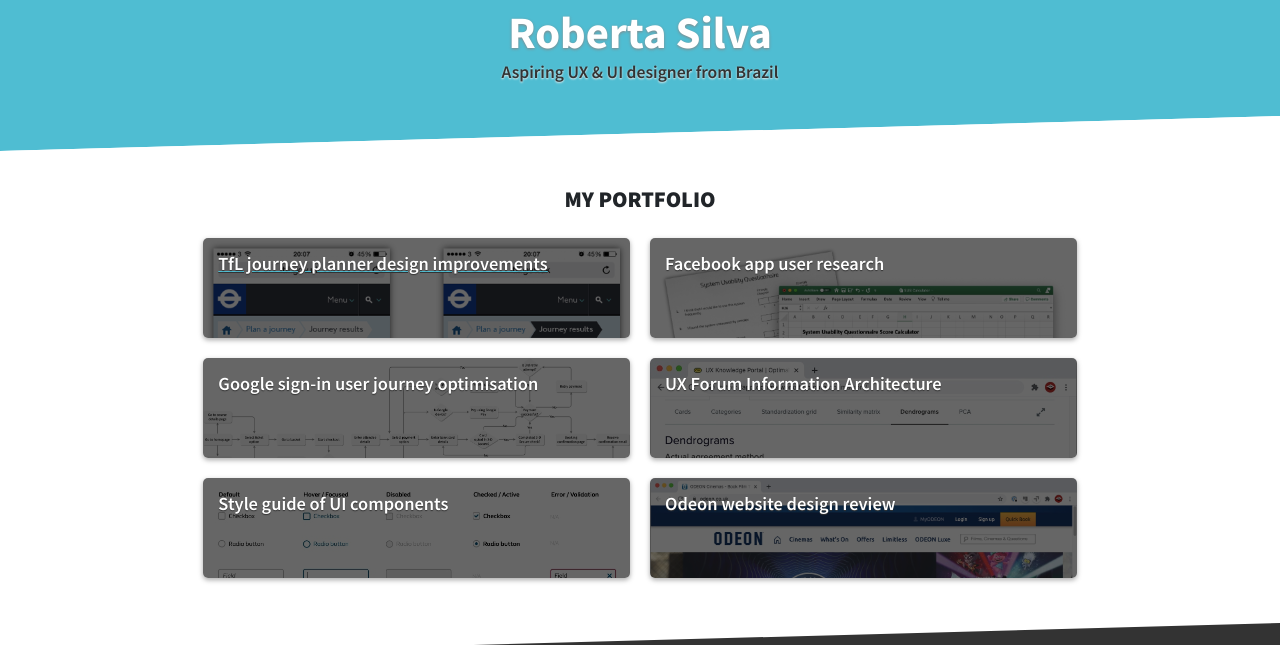
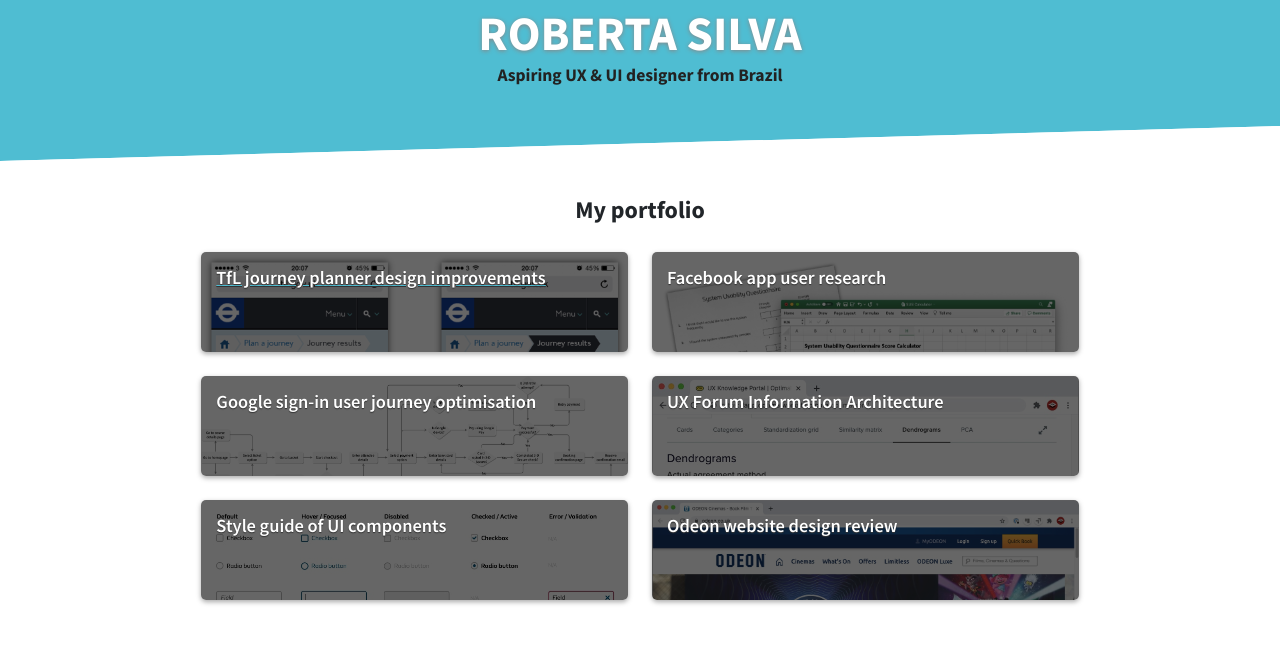
Before and after one commit to robertamariasilva/portfolio, a plain HTML site: page index.html in a window 1280 px wide. Shown: the part 153-798 px from the top of the page. Drawn offline with Linux system fonts and the light colour scheme.

Commit message:
Text casing changes

```diff
--- a/css/final.css
+++ b/css/final.css
@@ -44,27 +44,26 @@ footer {
 /* Heading styles */
 h1 {
     color: white;
-    font-size: 2.8em;
+    font-size: 3em;
     font-weight: 700;
     text-align: center;
-    text-transform: none;
+    text-transform: uppercase;
     line-height: 0.9em;
-    text-shadow: 0 1px 3px #888;
+    text-shadow: 0 1px 4px #888;
     margin: 15px 15px 10px 15px;
 }
 
 h2 {
-    color: #333333;
+    color: #222;
     font-size: 1.1em;
-    font-weight: 600;
+    font-weight: 700;
     text-align: center;
-    text-shadow: 0 1px 2px #eee;
+    margin: 0 0 15px 0;
 }
 
 h3 {
-    font-size: 1.4em;
-    font-weight: 900;
-    text-transform: uppercase;
+    font-size: 1.5em;
+    font-weight: 700;
     text-align: center;
     margin: 0 0 15px 0;
 }
@@ -82,7 +81,7 @@ h4 {
     background-size: cover;
     background-color: rgba(0,0,0,0.6);
     background-blend-mode: overlay;
-    margin: 10px;
+    margin: 12px;
     padding: 15px;
     border-radius: 5px;
     box-shadow: 0 2px 5px darkgrey;
--- a/index.html
+++ b/index.html
@@ -18,7 +18,7 @@
     <link rel="stylesheet" href="css/final.css">
 
     <!-- Reference to Google Fonts stylesheet -->
-    <link rel="stylesheet" href="https://fonts.googleapis.com/css?family=Source+Sans+Pro:400,600,700,900">
+    <link rel="stylesheet" href="https://fonts.googleapis.com/css?family=Source+Sans+Pro:400,600,700">
 
     <!-- Reference to our icons font stylesheet -->
     <link rel="stylesheet" href="css/icons.css">
```
Also changed, not shown: project-design-improvements.html (+1 -1 lines).
